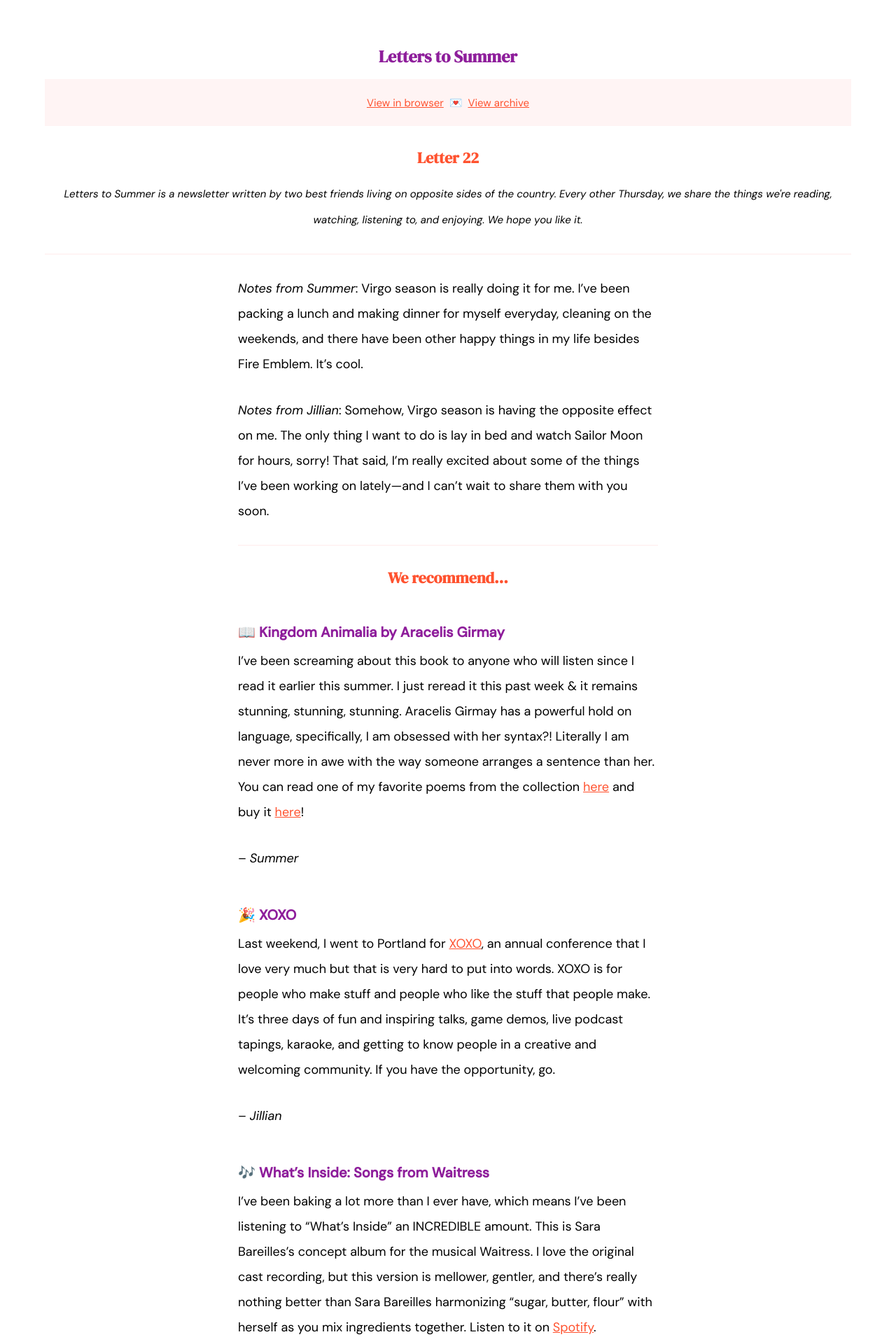
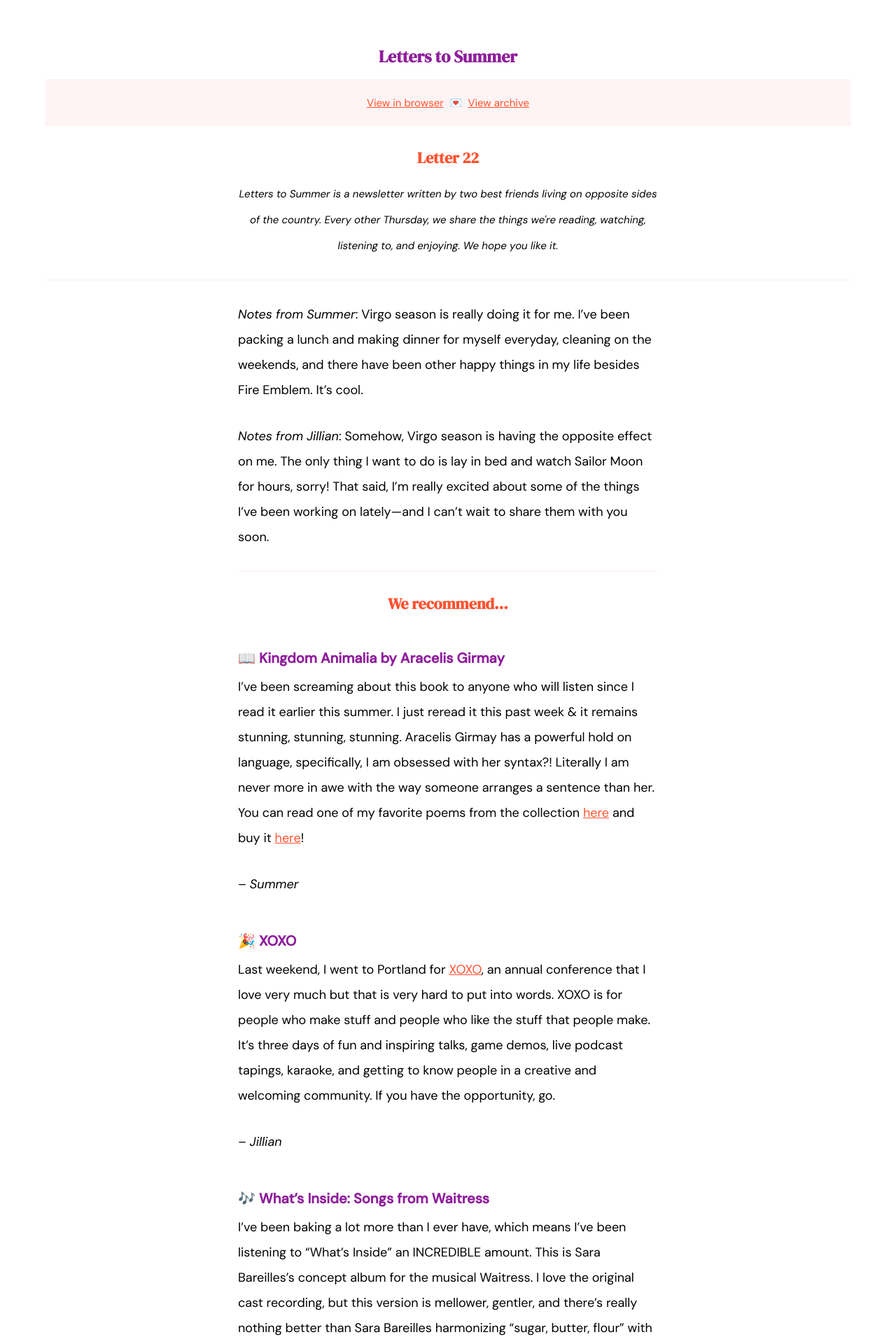
Before and after one commit to jilliangmeehan/letters-to-summer, a Jekyll site: the page built from emails/22.md, in a window 1280 px wide. Shown: the top 1920 px of the page at 70% size. Built offline with Jekyll 4.4.1, drawn with Linux system fonts in a browser that asks for light colours.

Commit message:
Update email.html

```diff
--- a/_layouts/email.html
+++ b/_layouts/email.html
@@ -66,6 +66,11 @@
         text-align: center;
       }
 
+      .content {
+        margin: 0 auto;
+        max-width: 600px;
+      }
+
       .centered {
         text-align: center;
         margin: 0 auto;
@@ -86,10 +91,6 @@
       }
 
       @media screen and (min-width: 600px) {
-        .content {
-          margin: 0 auto;
-          max-width: 600px;
-        }
         h1 { font-size: 24px; }
         h2 { font-size: 22px; }
         h3 { font-size: 20px; }
@@ -106,7 +107,7 @@
       <h1>Letters to Summer</h1>
       <p class="pink"><small><a href="#">View in browser</a>&nbsp; 💌 &nbsp;<a href="https://letterstosummer.com">View archive</a></small></p>
       <h2>{{ page.title }}</h2>
-      <p class="centered"><small><em>Letters to Summer is a newsletter written by two best friends living on opposite sides of the country. Every other Thursday, we share the things we're reading, watching, listening to, and enjoying. We hope you like it.</em></small></p>
+      <p class="content centered"><small><em>Letters to Summer is a newsletter written by two best friends living on opposite sides of the country. Every other Thursday, we share the things we're reading, watching, listening to, and enjoying. We hope you like it.</em></small></p>
       <hr>
     </header>
     <div class="content">
@@ -114,7 +115,7 @@
     </div>
     <footer>
       <hr>
-      <p class="centered"><small>Thanks for reading! If you liked this letter, please share it with your friends. If you want to read past letters, you can <a href="https://letterstosummer.com">visit our website.</a> We'll see you again in two weeks.</small></p>
+      <p class="content centered"><small>Thanks for reading! If you liked this letter, please share it with your friends. If you want to read past letters, you can <a href="https://letterstosummer.com">visit our website.</a> We'll see you again in two weeks.</small></p>
       <div class="subscribe">
         <a class="button" href="https://letterstosummer.com/subscribe">Subscribe</a>
       </div>
```
